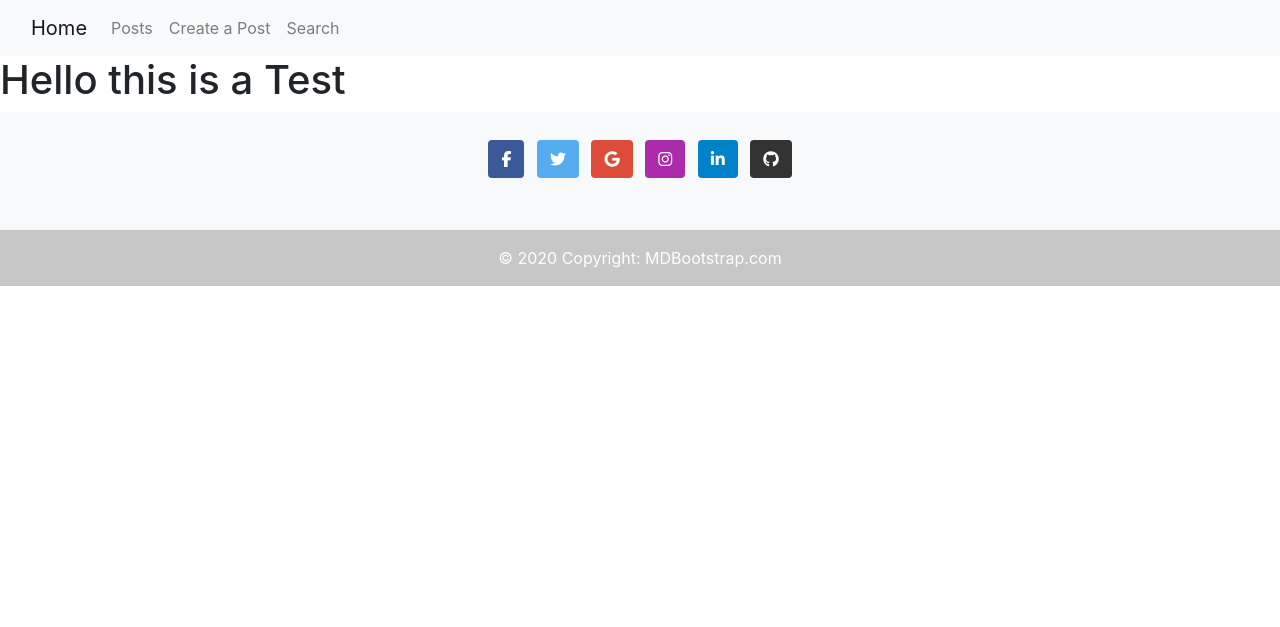
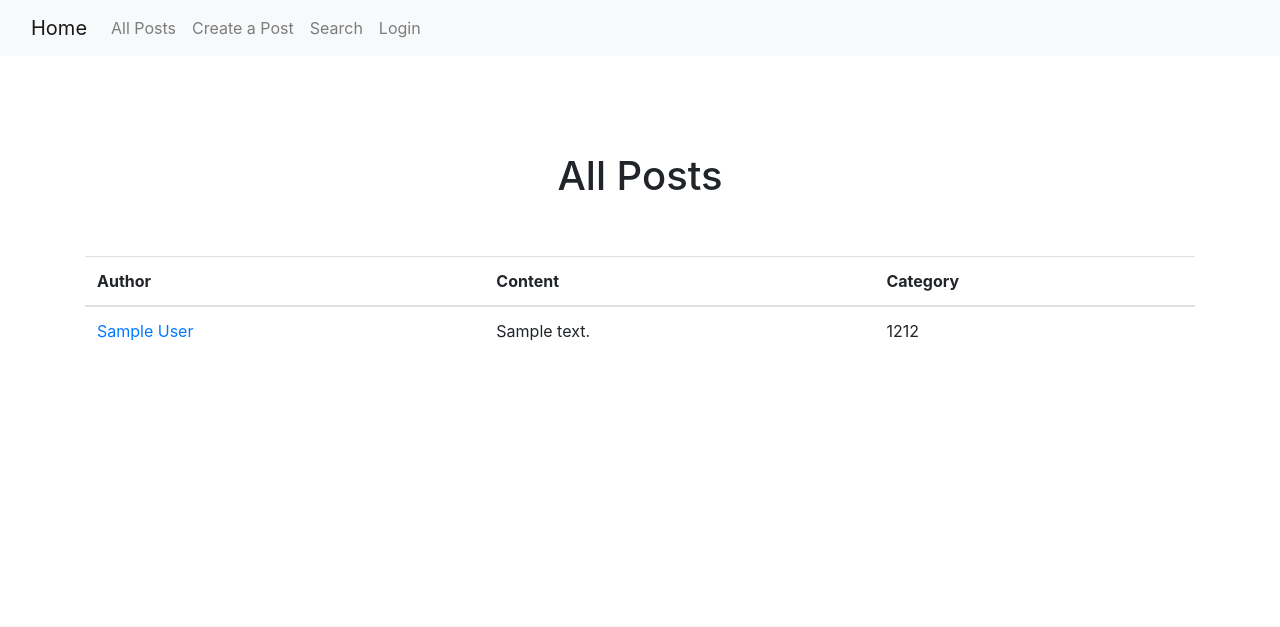
Before and after one commit to teandra-davis/ITSC3155_FinalProject, a Flask app: template templates/show_all.html in a window 1280 px wide. Shown: the top 627 px of the page. Run offline with Flask 3, Linux system fonts and the light colour scheme; the template is opened without the code that fills it: values that come from a table or form of the project are taken from there, others are empty; tables that the repository leaves empty hold one stand-in row (values such as "Sample post"); some libraries are stand-ins or nearby versions.

Commit message:
Finished the implementation of the list all posts which was other people's implementation that they didnt do

```diff
--- a/app.py
+++ b/app.py
@@ -19,10 +19,24 @@ db.init_app(app)
 def index():
     return render_template('index.html')
 
+#Showing all posts
+@app.get('/post/all')
+def list_all_posts():
+    all_posts = post_repository_singleton.get_all_posts()
+    return render_template('show_all.html', posts=all_posts)
+
+#Showing the create post html
 @app.get('/post/create')
 def show_post():
     return render_template('post.html')
 
+#Showing the individual create post
+@app.get('/post/<int:post_id>')
+def show_single_post(post_id: int):
+    single_post = post_repository_singleton.get_post_by_id(post_id)
+    return render_template('single_post.html', single_post=single_post)
+
+#Creating a new post
 @app.post('/post')
 def create_post():
     # Trying to implementation nt the posts html
@@ -30,10 +44,10 @@ def create_post():
     title = request.form.get('title', '')
     content = request.form.get('content','')
     category = request.form.get('category')
-    post_repository_singleton.create_post(title, author_name, content, category)
-    return redirect('single_post.html')
+    created_post = post_repository_singleton.create_post(title, author_name, content, category)
+    return redirect(f'/post/{created_post.post_id}')
 
-
+#Searching all posts
 #@app.route('/search', methods=['POST'])
 #def search():
    # query = request.form['query']
--- a/templates/base.html
+++ b/templates/base.html
@@ -28,13 +28,16 @@
             <div class="collapse navbar-collapse" id="navbarSupportedContent">
                 <ul class="navbar-nav me-auto mb-2 mb-lg-0">
                     <li class="nav-item">
-                        <a class="nav-link{% if list_movies_active %} active{% endif %}" href="/show">Posts</a>
+                        <a class="nav-link{% if list_movies_active %} active{% endif %}" href="/post/all">All Posts</a>
                     </li>
                     <li class="nav-item">
                         <a class="nav-link{% if create_rating_active %} active{% endif %}" href="/post/create">Create a Post</a>
                     </li>
                     <li class="nav-item">
                         <a class="nav-link{% if search_active %} active{% endif %}" href="/">Search</a>
+                    </li>
+                    <li class="nav-item">
+                      <a class="nav-link{% if search_active %} active{% endif %}" href="/login">Login</a>
                     </li>
                 </ul>
             </div>
@@ -46,7 +49,7 @@
     <script src="https://cdn.jsdelivr.net/npm/popper.js@1.14.7/dist/umd/popper.min.js" integrity="sha384-UO2eT0CpHqdSJQ6hJty5KVphtPhzWj9WO1clHTMGa3JDZwrnQq4sF86dIHNDz0W1" crossorigin="anonymous"></script>
     <script src="https://cdn.jsdelivr.net/npm/bootstrap@4.3.1/dist/js/bootstrap.min.js" integrity="sha384-JjSmVgyd0p3pXB1rRibZUAYoIIy6OrQ6VrjIEaFf/nJGzIxFDsf4x0xIM+B07jRM" crossorigin="anonymous"></script>
 </body>
-<footer>
+<footer class = "fixed-bottom">
     <div class="bg-light text-center text-white">
         <!-- Grid container -->
         <div class="container p-4 pb-0">
--- a/templates/show_all.html
+++ b/templates/show_all.html
@@ -2,9 +2,28 @@
 
 {% block title %} <title>See All Posts!</title> {% endblock %}
 
-{% block body %}<h1>Hello this is a Test</h1> {% endblock %}
-
-display all posts from most recently uploaded on top
-#display the date each post was updated
-#implement a rating system or a token system where the users can
-#"upvote" other users posts
+{% block body %}
+    <div class = "container py-5">
+        <div class="text-center py-5">
+            <h1>All Posts</h1>
+        </div>
+        <table class = "table">
+            <thead>
+                <tr>
+                    <th>Author</th>
+                    <th>Content</th>
+                    <th>Category</th>
+                </tr>
+            </thead>
+            <tbody>
+                {% for post in posts %}
+                    <tr>
+                        <td><a href="/post/{{ post.post_id }}">{{ post.author }}</a></td>
+                        <td>{{ post.content }}</td>
+                        <td>{{ post.category }}</td>
+                    </tr>
+                {% endfor %}
+            </tbody>
+        </table>
+    </div>
+{% endblock %}
```
Also changed, not shown: templates/single_post.html (+28 -0 lines).
